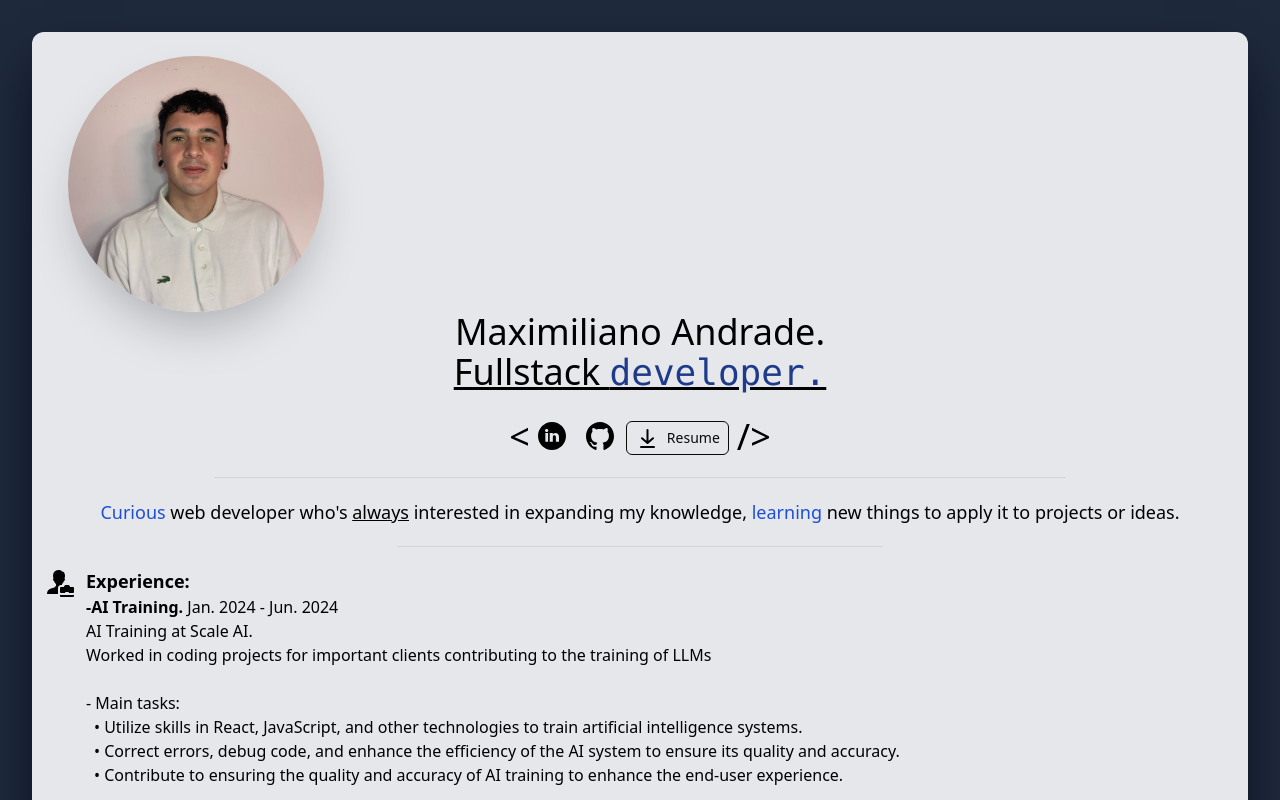
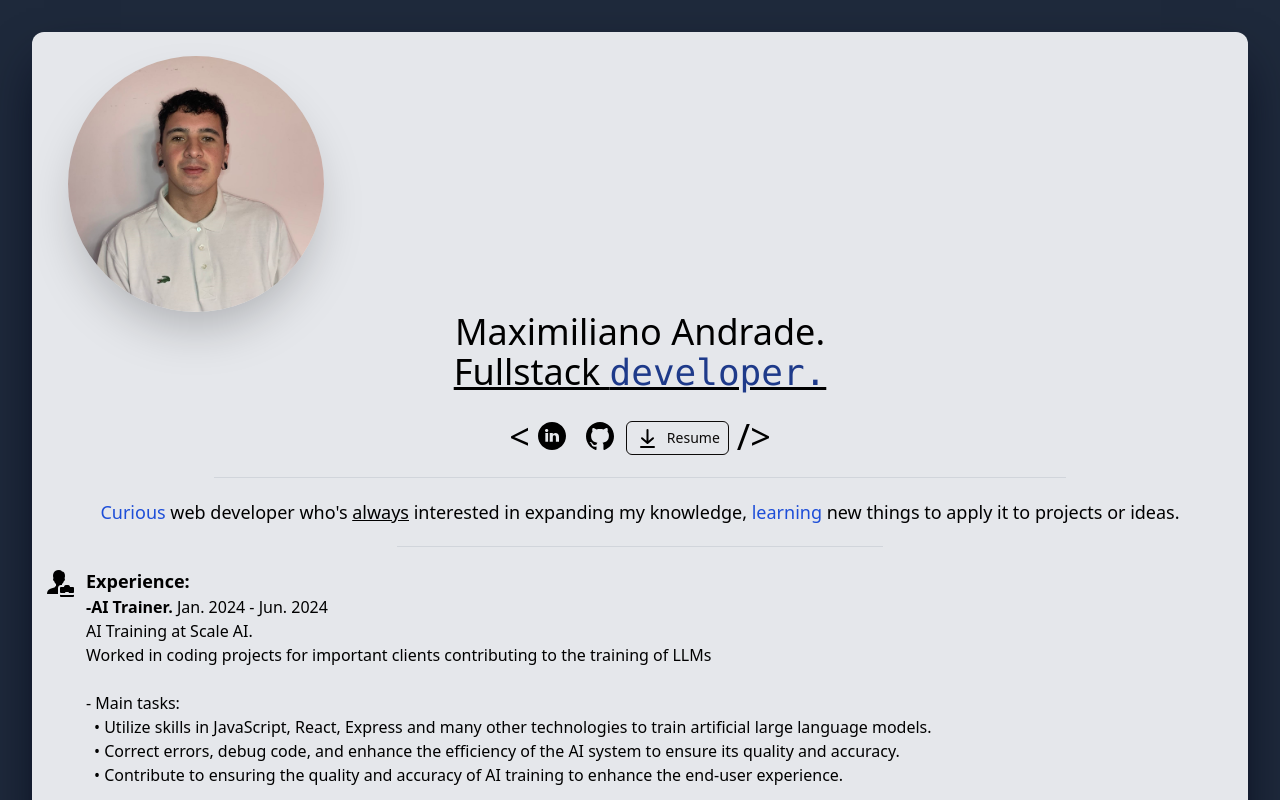
Before and after one commit to Maxxiandrade/Portfolio, a React (Vite) app in the folder Portfolio/: page / in a window 1280 px wide. Shown: the top 800 px of the page. Built offline with nearby package versions, Linux system fonts and the light colour scheme.

Commit message:
CV updated, professional experience description improved

```diff
--- a/Portfolio/src/components/Experience/Experience.jsx
+++ b/Portfolio/src/components/Experience/Experience.jsx
@@ -11,7 +11,7 @@ const Experience = () => {
             <p className="text-left font-bold text-lg">Experience:</p>
             <div className="transition duration-500 ease-in-out transform hover:translate-x-5 opacity-200">
               <p className="font-semibold text-left">
-                -AI Training.{" "}
+                -AI Trainer.{" "}
                 <span className="font-thin">Jan. 2024 - Jun. 2024</span>{" "}
               </p>
 
@@ -26,7 +26,7 @@ const Experience = () => {
 
               <ul className="text-left px-2">
                 <li>
-                  • Utilize skills in React, JavaScript, and other technologies to train artificial intelligence systems.
+                  • Utilize skills in JavaScript, React, Express and many other technologies to train artificial large language models.
                 </li>
                 <li>
                   • Correct errors, debug code, and enhance the efficiency of the AI system to ensure its quality and accuracy.
```
Also changed, not shown: 1 other file (tests, documents, lock files or other folders).
